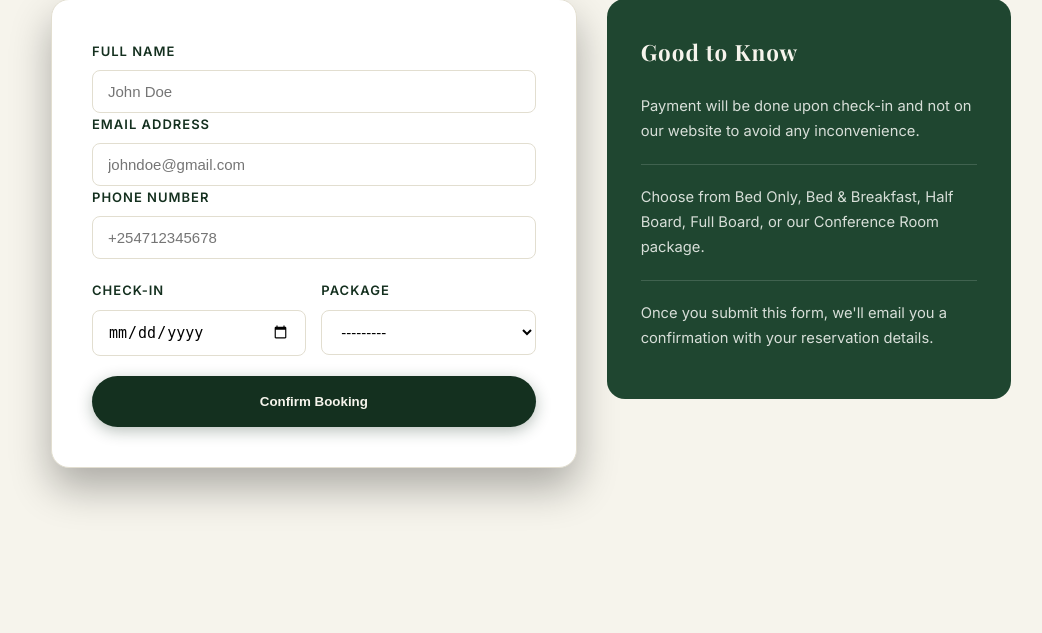
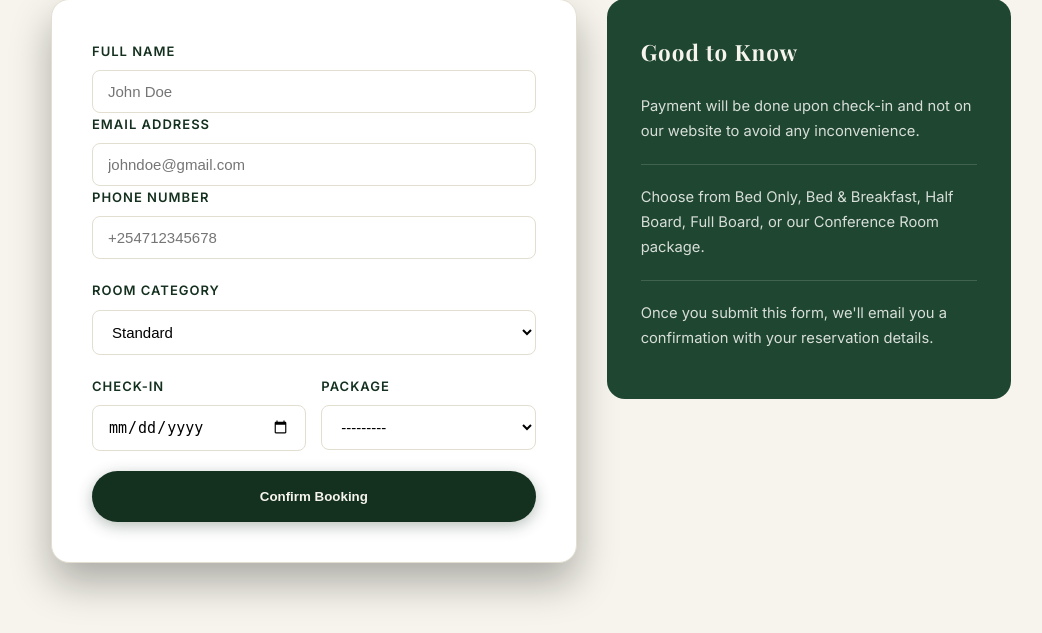
Before and after one commit to Emmanuel-ctrl-00/tulmaatwebsite, a Django app: page /booking/ in a window 1280 px wide. Shown: the part 260-893 px from the top of the page, without its empty margins (109-1151 px from the left). Before the commit the page ends 767 px from the top, so only its background shows below. Run offline with Django 5.2, Linux system fonts and the light colour scheme.

Commit message:
Availability status

```diff
--- a/homepage/forms.py
+++ b/homepage/forms.py
@@ -5,7 +5,7 @@ from .models import bookings
 class BookingForm(forms.ModelForm):
     class Meta:
         model = bookings
-        fields = ['Name', 'Email', 'Phone', 'Date', 'Package']
+        fields = ['Name', 'Email', 'Phone', 'Category', 'Date', 'Package']
         widgets = {
             'Name': forms.TextInput(attrs={
                 'placeholder': 'John Doe', 'autocomplete': 'name',
@@ -16,6 +16,7 @@ class BookingForm(forms.ModelForm):
             'Phone': forms.TextInput(attrs={
                 'placeholder': '+254712345678', 'autocomplete': 'tel', 'inputmode': 'tel',
             }),
+            'Category': forms.Select(attrs={'id': 'id_category'}),
             'Date': forms.DateInput(attrs={'type': 'date'}),
             'Package': forms.Select(),
         }
--- a/homepage/models.py
+++ b/homepage/models.py
@@ -1,10 +1,20 @@
 from django.db import models
+
+
+# Shared across bookings.Category and rooms.Room_type so the two can be
+# matched exactly when checking availability.
+ROOM_CATEGORY_CHOICES = [
+    ('Standard', 'Standard'),
+    ('Superior', 'Superior'),
+    ('Deluxe', 'Deluxe'),
+]
 
 
 class bookings(models.Model):
     Name = models.CharField(max_length=30)
     Email = models.EmailField()
     Phone = models.CharField(max_length=20)
+    Category = models.CharField(max_length=20, choices=ROOM_CATEGORY_CHOICES, default='Standard')
     Date = models.DateField()
     Package_options = [
         ('1', 'Bed only'),
@@ -25,7 +35,7 @@ class bookings(models.Model):
 
 class rooms(models.Model):
     Room_number = models.CharField(max_length=10)
-    Room_type = models.CharField(max_length=30)
+    Room_type = models.CharField(max_length=20, choices=ROOM_CATEGORY_CHOICES)
     is_available = models.BooleanField(default=True)
 
     def __str__(self):
--- a/homepage/templates/booking.html
+++ b/homepage/templates/booking.html
@@ -40,6 +40,13 @@
                     {% if form.Phone.errors %}<p class="field-error">{{ form.Phone.errors.0 }}</p>{% endif %}
                 </div>
 
+                <div class="details">
+                    <label for="{{ form.Category.id_for_label }}">Room Category</label>
+                    {{ form.Category }}
+                    <p id="availability-status" class="availability-status" aria-live="polite"></p>
+                    {% if form.Category.errors %}<p class="field-error">{{ form.Category.errors.0 }}</p>{% endif %}
+                </div>
+
                 <div class="form-row">
                     <div class="details">
                         <label for="{{ form.Date.id_for_label }}">Check-In</label>
--- a/homepage/urls.py
+++ b/homepage/urls.py
@@ -5,4 +5,5 @@ urlpatterns = [
     path("", views.index, name="index"),
     path("booking/", views.booking, name="booking"),
     path("success/", views.success, name="success"),
+    path("availability/", views.check_availability, name="availability"),
 ]
--- a/homepage/views.py
+++ b/homepage/views.py
@@ -2,9 +2,11 @@ import logging
 
 from django.conf import settings
 from django.core.mail import send_mail
+from django.http import JsonResponse
 from django.shortcuts import render, redirect
 
 from .forms import BookingForm
+from .models import rooms, ROOM_CATEGORY_CHOICES
 
 logger = logging.getLogger(__name__)
 
@@ -17,6 +19,8 @@ PACKAGE_LABELS = dict(
         ('5', 'Conference room'),
     ]
 )
+
+VALID_CATEGORIES = dict(ROOM_CATEGORY_CHOICES)
 
 
 def index(request):
@@ -45,6 +49,28 @@ def success(request):
     return render(request, 'success.html')
 
 
+def check_availability(request):
+    """
+    Returns how many rooms of the requested category are currently marked
+    available in the `rooms` table. This reflects whatever staff has set
+    in the admin panel right now — it is NOT date-aware, since rooms
+    aren't linked to specific bookings/date ranges in this schema.
+    """
+    category = request.GET.get('category', '')
+
+    if category not in VALID_CATEGORIES:
+        return JsonResponse({'error': 'Unknown category.'}, status=400)
+
+    total = rooms.objects.filter(Room_type=category).count()
+    available = rooms.objects.filter(Room_type=category, is_available=True).count()
+
+    return JsonResponse({
+        'category': category,
+        'available': available,
+        'total': total,
+    })
+
+
 def send_booking_confirmation_email(reservation):
     """
     Emails the guest a confirmation of their reservation.
@@ -58,6 +84,7 @@ def send_booking_confirmation_email(reservation):
         f"Hi {reservation.Name},\n\n"
         f"Thank you for booking with Tulmaat Hotel! Here are your reservation details:\n\n"
         f"  Check-in date: {reservation.Date.strftime('%d %B %Y')}\n"
+        f"  Room category: {reservation.Category}\n"
         f"  Package: {package_name}\n"
         f"  Phone on file: {reservation.Phone}\n\n"
         f"We look forward to welcoming you.\n\n"
```
